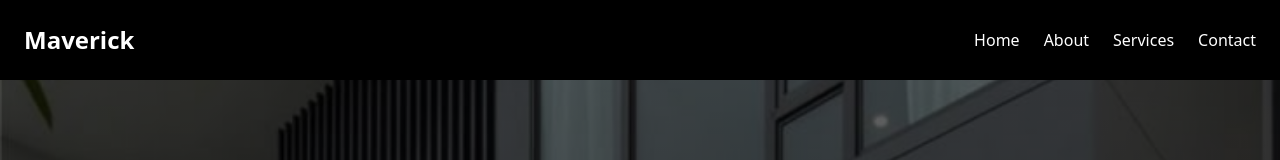
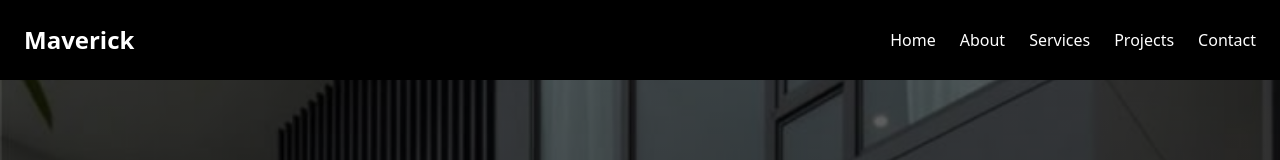
Before and after one commit to TadiwaMakoni05/maverick, a Next.js app: page / in a window 1280 px wide. Shown: the top 160 px of the page. Built offline with nearby package versions, Linux system fonts and the light colour scheme.

Commit message:
minor fixes

```diff
--- a/src/components/ContactUs.js
+++ b/src/components/ContactUs.js
@@ -9,7 +9,7 @@ const ContactUs = () => {
         <h4 className="text-gray-400 text-sm">Contact Us</h4>
         <h2 className="text-3xl font-bold mb-6">Get In Touch</h2>
 
-        <form className="space-y-2">
+        <form className="space-y-16">
           <div>
             <input
               type="text"
--- a/src/components/NavBar.js
+++ b/src/components/NavBar.js
@@ -20,6 +20,9 @@ const NavBar = () => {
           </a>
           <a href="#services" className="hover:text-gray-300">
             Services
+          </a>
+          <a href="#projects" className="hover:text-gray-300">
+            Projects
           </a>
           <a href="#contact" className="hover:text-gray-300">
             Contact
--- a/src/components/Projects.js
+++ b/src/components/Projects.js
@@ -28,7 +28,7 @@ const projects = [
 
 export default function Projects() {
   return (
-    <section id="projects" className="w-full bg-white py-20 px-4">
+    <section id="projects" className="w-full bg-white py-20 px-4" >
       <div className="max-w-7xl mx-auto">
         <h2 className="text-4xl font-bold mb-12 text-center text-gray-800">
           Our Projects
```
